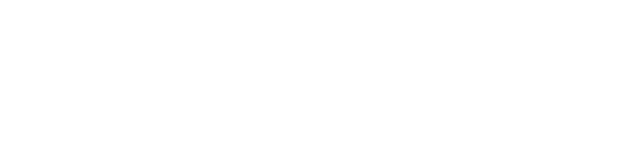
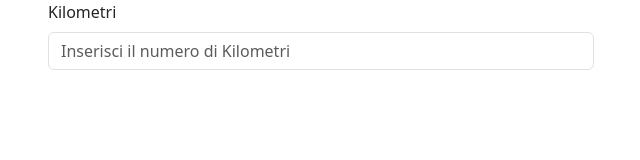
Before and after one commit to paulina-pacheco-o/js-biglietto-treno-form, a plain HTML site: page index.html in a window 1280 px wide. Shown: the whole page, without its empty margins (34-674 px from the left). Drawn offline with nearby package versions, Linux system fonts and the light colour scheme.

Commit message:
first input html

```diff
--- a/index.html
+++ b/index.html
@@ -11,7 +11,15 @@
 </head>
 
 <body>
-
+  <div class="container">
+    <div class="row">
+      <div class="col-6">
+        <label for="" class="form-label">Kilometri</label>
+        <input type="text" name="km" id="km" class="form-control" placeholder="Inserisci il numero di Kilometri"
+          required>
+      </div>
+    </div>
+  </div>
 
 
   <script src="./js/script.js"></script>
```
